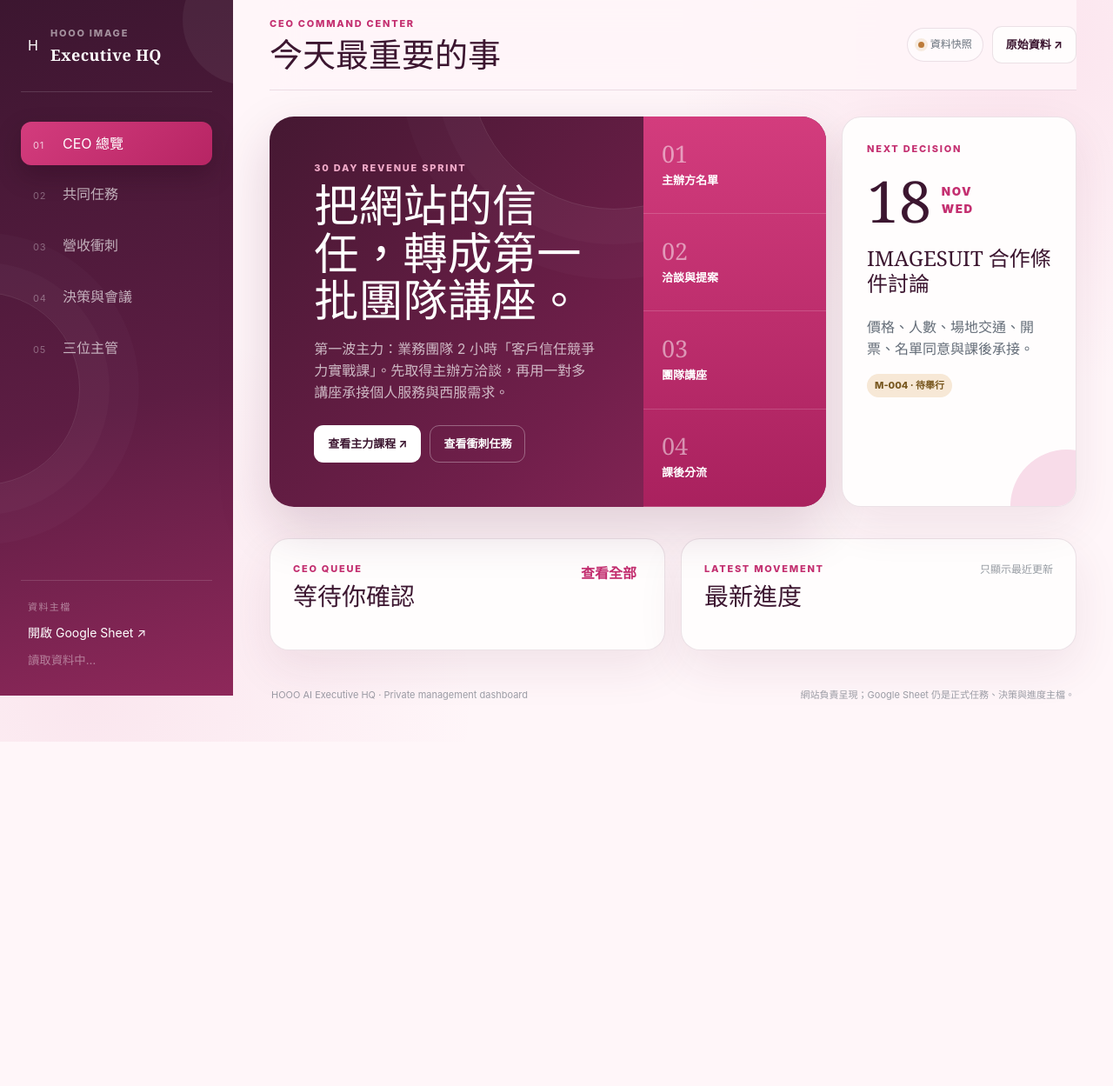
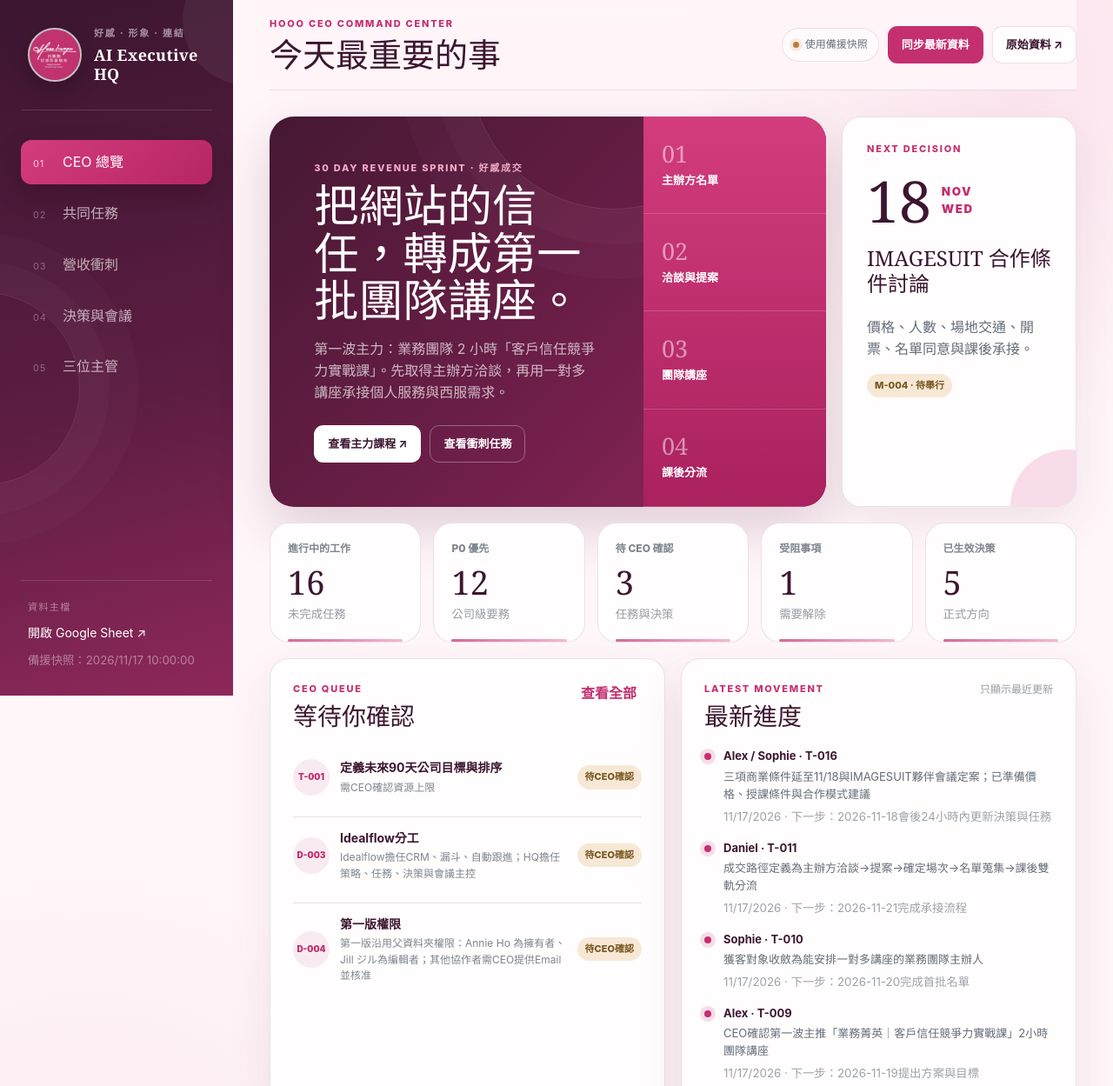
Before and after one commit to hoooimage/hooo-executive-hq-dashboard, a plain HTML site: page dist/index.html in a window 1280 px wide. Shown: the top 1249 px of the page at 87% size. Before the commit the page ends 853 px from the top, so only its background shows below. Drawn offline with Linux system fonts and the light colour scheme.

Commit message:
啟用新版好圈圈介面與即時同步入口

```diff
--- a/dist/index.html
+++ b/dist/index.html
@@ -3,7 +3,7 @@
 <head>
   <meta charset="utf-8">
   <meta name="viewport" content="width=device-width, initial-scale=1">
-  <meta name="theme-color" content="#132334">
+  <meta name="theme-color" content="#bf2f70">
   <meta name="description" content="HOOO AI Executive HQ｜CEO 戰情室、任務、決策、會議與三位 AI 主管進度。">
   <title>HOOO AI Executive HQ</title>
   <link rel="stylesheet" href="./assets/styles.css">
@@ -13,10 +13,10 @@
   <div class="app-shell">
     <aside class="sidebar" aria-label="主要導覽">
       <div class="brand-lockup">
-        <div class="brand-mark">H</div>
+        <img class="brand-logo" src="./assets/hooo-logo.png" alt="好圈圈 Hooo Image">
         <div>
-          <p class="eyebrow">HOOO IMAGE</p>
-          <h1>Executive HQ</h1>
+          <p class="eyebrow">好感 · 形象 · 連結</p>
+          <h1>AI Executive HQ</h1>
         </div>
       </div>
       <nav class="nav-list">
@@ -29,18 +29,19 @@
       <div class="sidebar-foot">
         <p>資料主檔</p>
         <a data-sheet-link target="_blank" rel="noopener">開啟 Google Sheet ↗</a>
-        <small id="sync-time">讀取資料中…</small>
+        <small id="sync-time">正在連線試算表…</small>
       </div>
     </aside>
 
     <main id="main" class="main-panel">
       <header class="topbar">
         <div>
-          <p class="eyebrow">CEO COMMAND CENTER</p>
+          <p class="eyebrow">HOOO CEO COMMAND CENTER</p>
           <h2 id="page-title">今天最重要的事</h2>
         </div>
         <div class="topbar-actions">
-          <span class="snapshot-badge"><i></i>資料快照</span>
+          <span class="snapshot-badge" id="sync-badge"><i></i><span>正在同步</span></span>
+          <button class="button sync-button" id="sync-now" type="button">同步最新資料</button>
           <a class="button secondary" data-sheet-link target="_blank" rel="noopener">原始資料 ↗</a>
         </div>
       </header>
@@ -49,7 +50,7 @@
         <div class="hero-grid">
           <article class="hero-card">
             <div class="hero-copy">
-              <p class="eyebrow light">30 DAY REVENUE SPRINT</p>
+              <p class="eyebrow light">30 DAY REVENUE SPRINT · 好感成交</p>
               <h3>把網站的信任，轉成第一批團隊講座。</h3>
               <p>第一波主力：業務團隊 2 小時「客戶信任競爭力實戰課」。先取得主辦方洽談，再用一對多講座承接個人服務與西服需求。</p>
               <div class="hero-actions">
@@ -162,11 +163,12 @@
       </section>
 
       <footer>
-        <p>HOOO AI Executive HQ · Private management dashboard</p>
-        <p>網站負責呈現；Google Sheet 仍是正式任務、決策與進度主檔。</p>
+        <p>HOOO AI Executive HQ · 好圈圈經營戰情室</p>
+        <p>網站只呈現必要資訊；Google Sheet 是唯一任務、決策與進度主檔。</p>
       </footer>
     </main>
   </div>
+  <script src="./assets/config.js"></script>
   <script src="./assets/app.js" defer></script>
 </body>
 </html>
```
